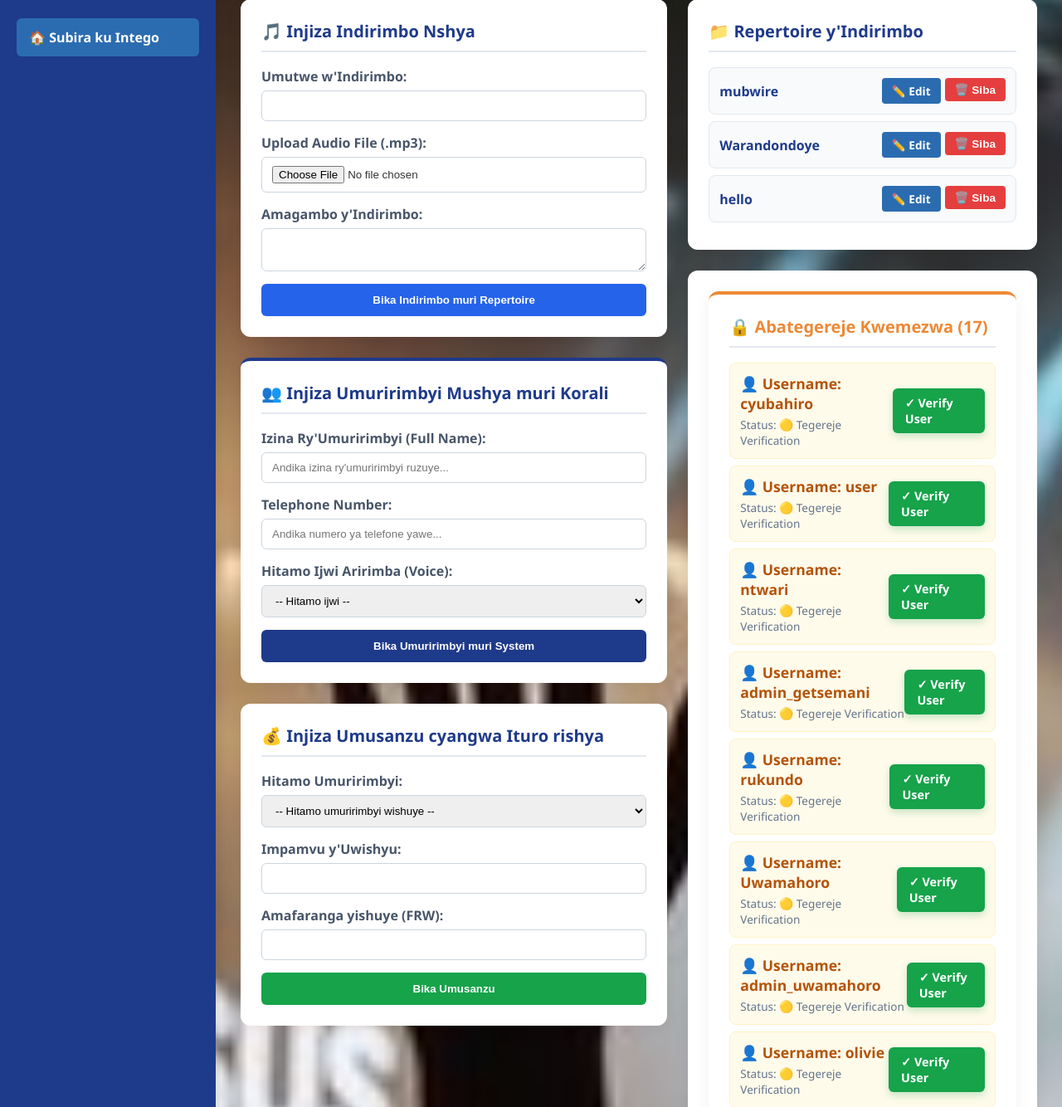
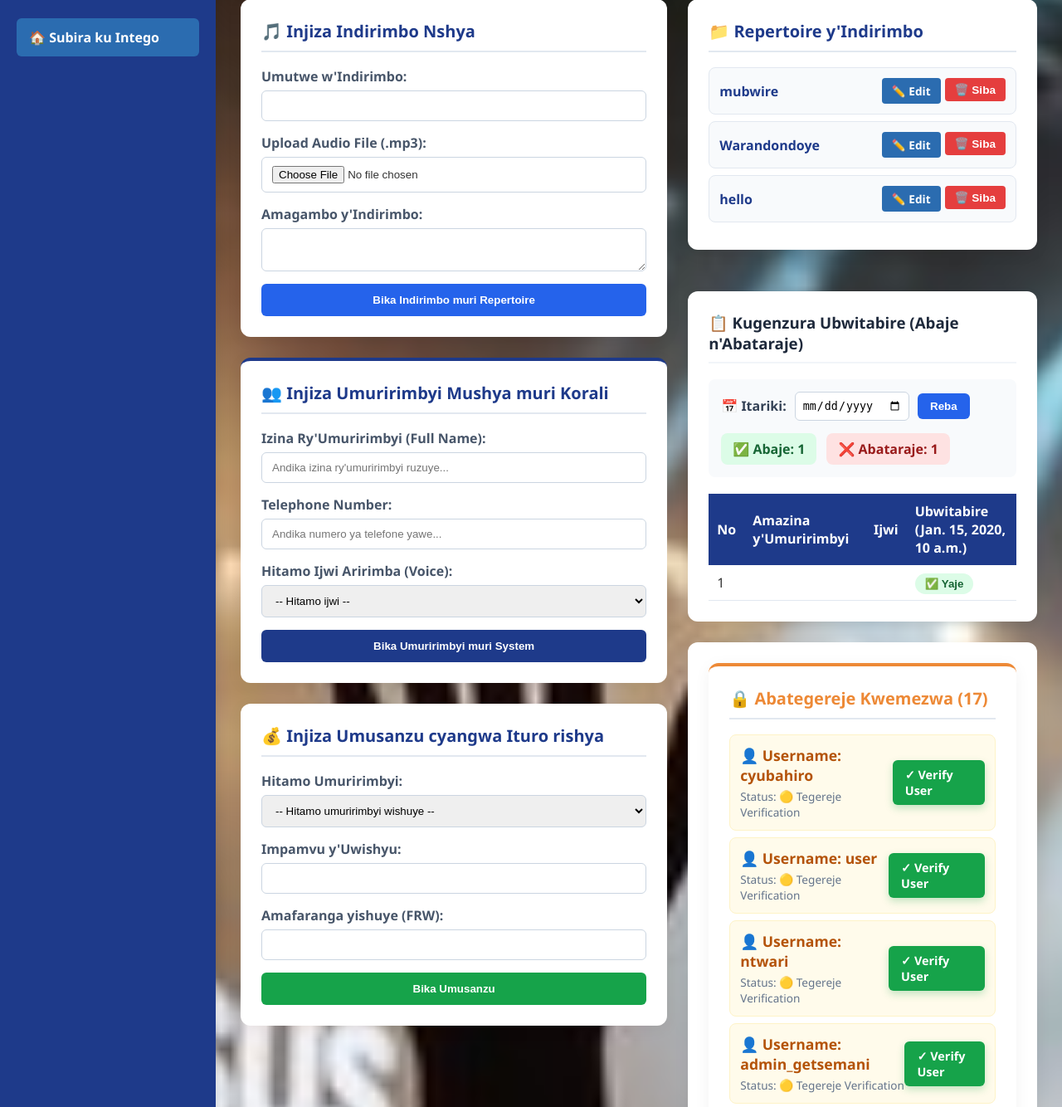
Before and after one commit to CyubahiroJMV/getsemani-choir-system, a Django app: template choir_app/templates/choir_app/dashboard_new.html in a window 1280 px wide. Shown: the part 128-1462 px from the top of the page at 83% size. Run offline with Django 5.2, Linux system fonts and the light colour scheme; data comes from the database, SQL or seed files in the repository; tables that the repository leaves empty hold one stand-in row (values such as "Sample post"); the template is opened without the code that fills it: values that come from a table or form of the project are taken from there, most other values are stand-ins (such as "Sample title", 1, 10 or a date in 2020).

Commit message:
Update dashboard_new.html

```diff
--- a/choir_app/templates/choir_app/dashboard_new.html
+++ b/choir_app/templates/choir_app/dashboard_new.html
@@ -163,6 +163,71 @@
                     {% endfor %}
                 </div>
 
+                <!-- AKAZU KO KUGENZURA ABAJE N'ABATARAJE KURI DASHBOARD -->
+<div style="background: white; padding: 25px; border-radius: 12px; box-shadow: 0 4px 12px rgba(0,0,0,0.08); margin-top: 25px;">
+    <h3 style="margin-top: 0; color: #1e293b; border-bottom: 2px solid #f1f5f9; padding-bottom: 10px;">
+        📋 Kugenzura Ubwitabire (Abaje n'Abataraje)
+    </h3>
+
+    <div style="display: flex; justify-content: space-between; align-items: center; flex-wrap: wrap; gap: 15px; margin-bottom: 20px; background: #f8fafc; padding: 15px; border-radius: 8px;">
+        <form method="GET" action="" style="display: flex; align-items: center; gap: 10px; margin: 0;">
+            <label for="date" style="font-weight: bold; color: #334155;">📅 Itariki:</label>
+            <input type="date" id="date" name="date" value="{{ selected_date }}"
+                   style="padding: 8px; border: 1px solid #cbd5e1; border-radius: 6px;">
+            <button type="submit" style="background-color: #2563eb; color: white; border: none; padding: 8px 15px; border-radius: 6px; cursor: pointer; font-weight: bold;">
+                Reba
+            </button>
+        </form>
+
+        <div style="display: flex; gap: 12px;">
+            <span style="background: #dcfce7; color: #166534; padding: 8px 14px; border-radius: 8px; font-weight: bold;">
+                ✅ Abaje: {{ present_count }}
+            </span>
+            <span style="background: #fee2e2; color: #991b1b; padding: 8px 14px; border-radius: 8px; font-weight: bold;">
+                ❌ Abataraje: {{ absent_count }}
+            </span>
+        </div>
+    </div>
+
+    <table style="width: 100%; border-collapse: collapse; text-align: left;">
+        <thead>
+            <tr style="background-color: #1e3a8a; color: white;">
+                <th style="padding: 10px;">No</th>
+                <th style="padding: 10px;">Amazina y'Umuririmbyi</th>
+                <th style="padding: 10px;">Ijwi</th>
+                <th style="padding: 10px;">Ubwitabire ({{ selected_date }})</th>
+            </tr>
+        </thead>
+        <tbody>
+            {% for item in attendance_list %}
+            <tr style="border-bottom: 1px solid #e2e8f0;">
+                <td style="padding: 10px;">{{ forloop.counter }}</td>
+                <td style="padding: 10px; font-weight: bold;">{{ item.member.name }}</td>
+                <td style="padding: 10px;">{{ item.member.voice }}</td>
+                <td style="padding: 10px;">
+                    <form method="POST" action="{% url 'toggle_attendance' item.member.id selected_date %}" style="margin: 0;">
+                        {% csrf_token %}
+                        <input type="hidden" name="next" value="/panel/?date={{ selected_date }}">
+                        <button type="submit" style="border: none; background: none; cursor: pointer; padding: 0;">
+                            {% if item.is_present %}
+                                <span style="background-color: #dcfce7; color: #166534; padding: 5px 12px; border-radius: 15px; font-weight: bold;">
+                                    ✅ Yaje
+                                </span>
+                            {% else %}
+                                <span style="background-color: #fee2e2; color: #991b1b; padding: 5px 12px; border-radius: 15px; font-weight: bold;">
+                                    ❌ Ntiyaje
+                                </span>
+                            {% endif %}
+                        </button>
+                    </form>
+                </td>
+            </tr>
+            {% endfor %}
+        </tbody>
+    </table>
+</div>
+
+
                 <!-- B. URUTONDE RW'ABARIRIMBYI -->
                 <div class="content-card">
                                     <!-- =========================================================================
```
